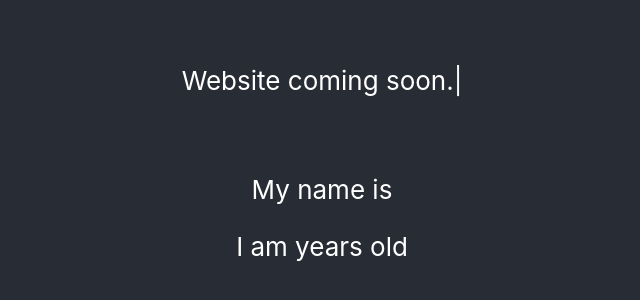
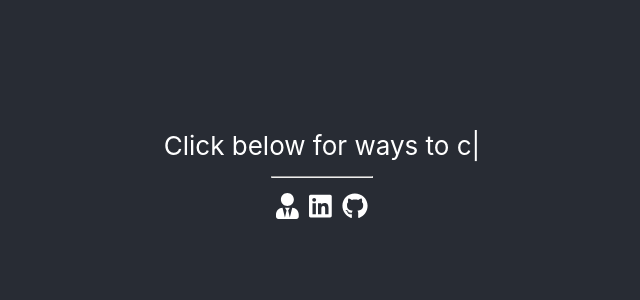
Before and after one commit to kurtaking/personal-website-react, a React (Create React App) app: page / in a window 1280 px wide. Shown: the part 224-524 px from the top of the page, without its empty margins (318-958 px from the left). Built offline with nearby package versions, Linux system fonts and the light colour scheme; no server answers.

Commit message:
Now pulling info from lambdas for personal ifno

```diff
--- a/package.json
+++ b/package.json
@@ -3,6 +3,12 @@
   "version": "0.1.0",
   "private": true,
   "dependencies": {
+    "@fortawesome/fontawesome-free": "^5.15.3",
+    "@fortawesome/fontawesome-svg-core": "^1.2.35",
+    "@fortawesome/free-brands-svg-icons": "^5.15.3",
+    "@fortawesome/free-regular-svg-icons": "^5.15.3",
+    "@fortawesome/free-solid-svg-icons": "^5.15.3",
+    "@fortawesome/react-fontawesome": "^0.1.14",
     "@testing-library/jest-dom": "^5.14.1",
     "@testing-library/react": "^11.2.7",
     "@testing-library/user-event": "^12.8.3",
--- a/src/App.css
+++ b/src/App.css
@@ -37,6 +37,19 @@
   }
 }
 
-.name-section {
-  margin-top: 2em;
+.follow-me-section {
+  margin-top: 15px;
 }
+
+.follow-me-section ul {
+  list-style-type: none;
+}
+
+.follow-me-icons {
+  color: white;
+  padding: 5px;
+}
+
+.follow-me-icons:hover {
+  color: #286da8;
+}
--- a/src/App.js
+++ b/src/App.js
@@ -1,20 +1,43 @@
 import "./App.css";
+import { useState, useEffect } from "react";
+import MyInfo from "./components/MyInfo";
 import TypedComponent from "./components/TypedComponent";
-import MyInfo from "./components/MyInfo";
+
+import { library } from "@fortawesome/fontawesome-svg-core";
+import { fab } from "@fortawesome/free-brands-svg-icons";
+import { faCheckSquare, faCoffee } from "@fortawesome/free-solid-svg-icons";
+
+library.add(fab, faCheckSquare, faCoffee);
 
 function App() {
+  const [name, setName] = useState("");
+  const [age, setAge] = useState("");
+
+  useEffect(() => {
+    requestInfo();
+  }, []);
+
+  async function requestInfo() {
+    const url = process.env.REACT_APP_MY_INFO_URL;
+    const res = await fetch(url);
+    const json = await res.json();
+
+    setName(json.firstName);
+    setAge(json.age);
+  }
+
   return (
     <div className="App">
       <header className="App-header">
         <TypedComponent
           strings={[
-            "Hello, my name is Kurt!",
-            "Website coming soon.",
-            "Visit kurtking.me for now",
+            `Hello, my name is ${name}!`,
+            `Website coming soon.`,
+            `Click below for ways to connect`,
           ]}
         />
         <div className="name-section">
-          <MyInfo />
+          <MyInfo name={name} age={age} />
         </div>
       </header>
     </div>
--- a/src/components/MyInfo.js
+++ b/src/components/MyInfo.js
@@ -1,27 +1,35 @@
-import { useState, useEffect } from "react";
+import { FontAwesomeIcon } from "@fortawesome/react-fontawesome";
+import { faLinkedin, faGithub } from "@fortawesome/free-brands-svg-icons";
+import { faUserTie } from "@fortawesome/free-solid-svg-icons";
 
 const MyInfo = () => {
-  const [name, setName] = useState("");
-  const [age, setAge] = useState("");
-
-  useEffect(() => {
-    requestInfo();
-  }, []);
-
-  async function requestInfo() {
-    const url = process.env.REACT_APP_MY_INFO_URL;
-    console.log(url);
-    const res = await fetch(url);
-    const json = await res.json();
-
-    setName(json.firstName);
-    setAge(json.age);
-  }
-
   return (
-    <div>
-      <p>My name is {name} </p>
-      <p>I am {age} years old</p>
+    <div className="follow-me-section">
+      <hr />
+      <a
+        className="follow-me-icons"
+        href="https://www.kurtking.me"
+        target="_blank"
+        rel="noreferrer"
+      >
+        <FontAwesomeIcon icon={faUserTie} />
+      </a>
+      <a
+        className="follow-me-icons"
+        href="https://www.linkedin.com/in/kurtaking/"
+        target="_blank"
+        rel="noreferrer"
+      >
+        <FontAwesomeIcon icon={faLinkedin} />
+      </a>
+      <a
+        className="follow-me-icons"
+        href="https://www.github.com/kurtaking"
+        target="_blank"
+        rel="noreferrer"
+      >
+        <FontAwesomeIcon icon={faGithub} />
+      </a>
     </div>
   );
 };
--- a/src/components/TypedComponent.js
+++ b/src/components/TypedComponent.js
@@ -1,39 +1,35 @@
-import { React, Component } from "react";
+import { useEffect, useRef } from "react";
 import Typed from "typed.js";
 
-class TypedComponent extends Component {
-  componentDidMount() {
-    const { strings } = this.props;
+const TypedComponent = (props) => {
+  // Create reference to store the DOM element containing the animation
+  const el = useRef(null);
+  // Create reference to store the Typed instance itself
+  const typed = useRef(null);
 
+  useEffect(() => {
     const options = {
-      strings: strings,
+      strings: props.strings,
       typeSpeed: 50,
       backSpeed: 50,
     };
 
-    this.typed = new Typed(this.el, options);
-  }
+    // elRef refers to the <span> rendered below
+    typed.current = new Typed(el.current, options);
 
-  componentWillUnmount() {
-    this.typed.destroy();
-  }
+    return () => {
+      // Make sure to destroy Typed instance during cleanup to prevent memory leaks
+      typed.current.destroy();
+    };
+  }, [props.strings]);
 
-  render() {
-    return (
-      <div>
-        <div className="typed-section">
-          <span
-            style={{
-              whiteSpace: "pre",
-            }}
-            ref={(el) => {
-              this.el = el;
-            }}
-          />
-        </div>
+  return (
+    <div className="wrap">
+      <div className="type-wrap">
+        <span style={{ whiteSpace: "pre" }} ref={el} />
       </div>
-    );
-  }
-}
+    </div>
+  );
+};
 
 export default TypedComponent;
```
Also changed, not shown: 1 other file (tests, documents, lock files or other folders).
